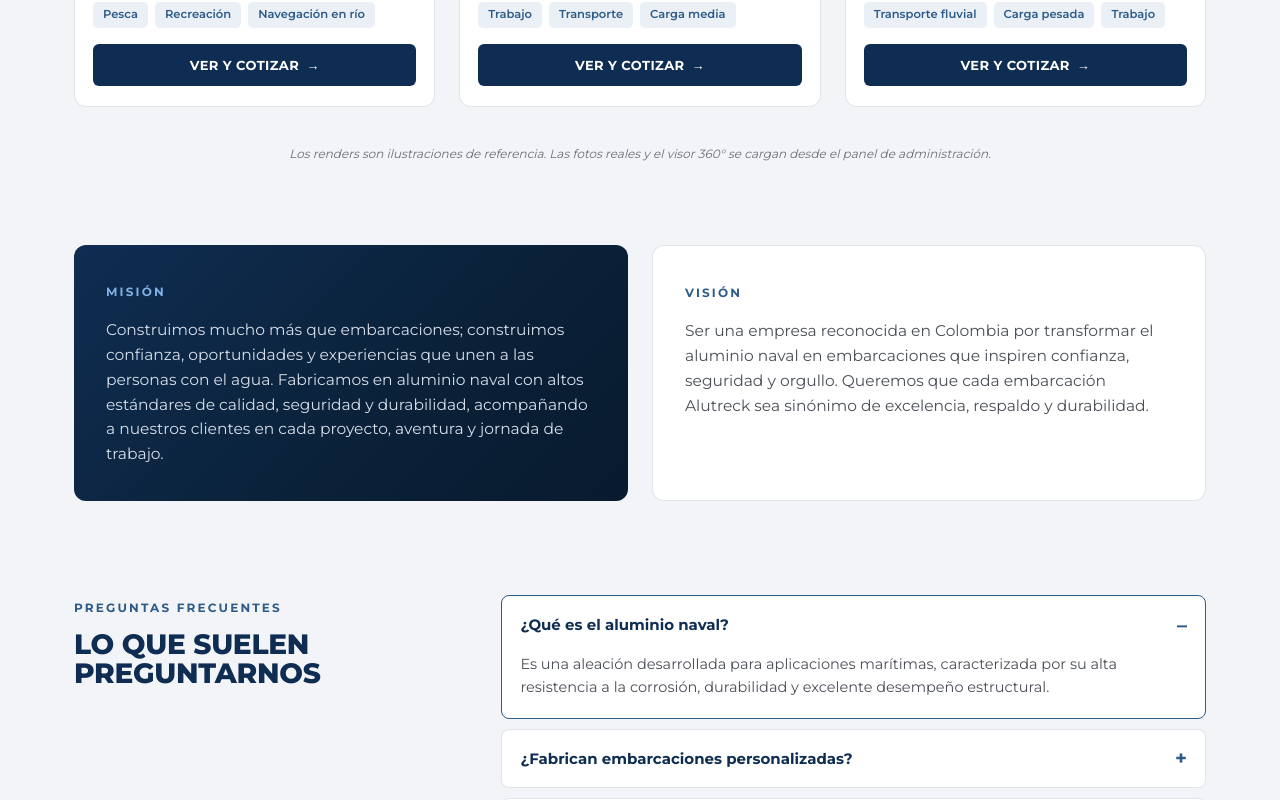
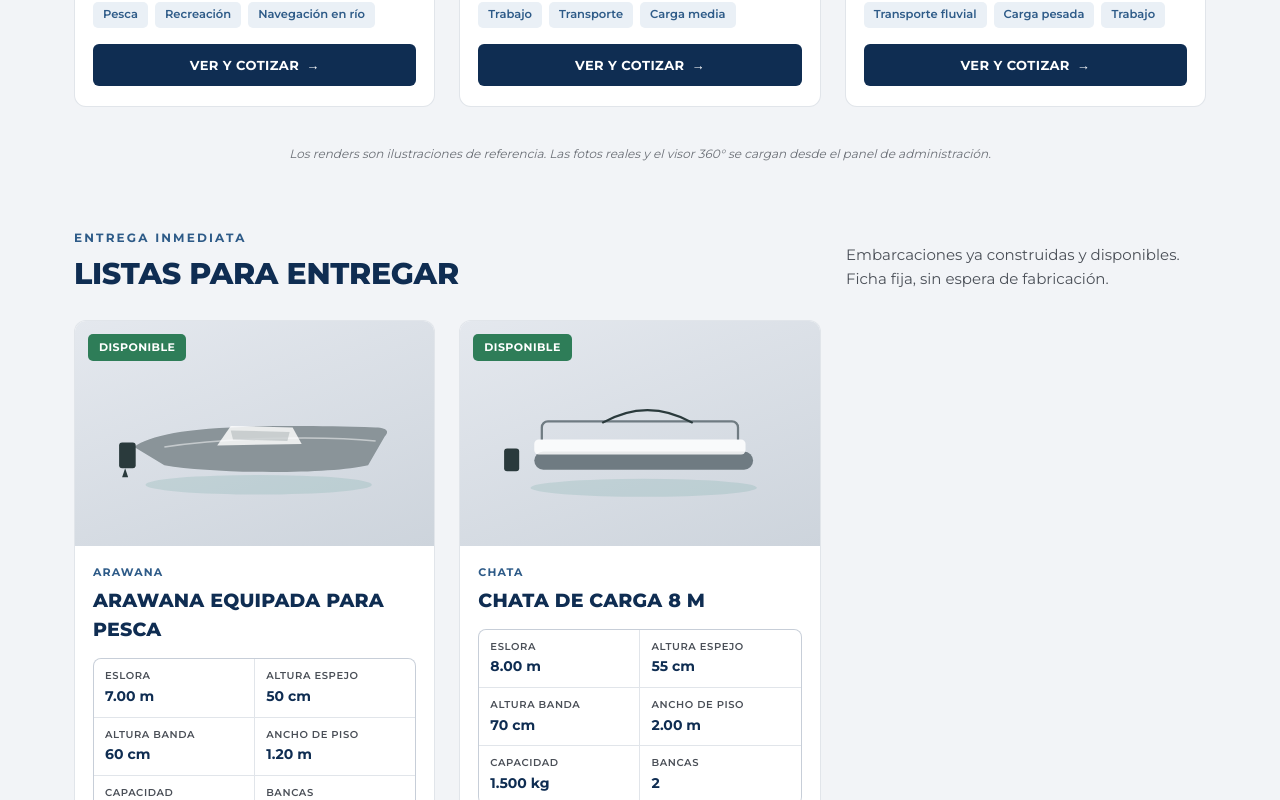
Before and after one commit to estebanzamudiodg-art/Alutreck, a Next.js app: page / in a window 1280 px wide. Shown: the part 2000-2800 px from the top of the page. Built offline with nearby package versions, Linux system fonts and the light colour scheme; no server answers; the database is empty.

Commit message:
Seccion entrega inmediata

```diff
--- a/src/app/globals.css
+++ b/src/app/globals.css
@@ -229,3 +229,22 @@ a{color:inherit;text-decoration:none}
 
 .note{font-size:12px;color:var(--ink-soft);text-align:center;padding:26px 0 0;font-style:italic;opacity:.8}
 @media(prefers-reduced-motion:reduce){*{transition:none!important;scroll-behavior:auto}}
+
+/* ====== entrega inmediata ====== */
+.disponibles{padding:20px 0 30px}
+.ucard{background:var(--paper);border:1px solid var(--line);border-radius:12px;overflow:hidden;display:flex;flex-direction:column;transition:transform .2s,box-shadow .2s}
+.ucard:hover{transform:translateY(-4px);box-shadow:var(--shadow)}
+.uph{position:relative;aspect-ratio:16/10;background:linear-gradient(160deg,#E4E8EE,#CDD4DC);display:flex;align-items:center;justify-content:center}
+.uph .art{width:84%}
+.ubadge{position:absolute;left:13px;top:13px;font-size:11px;font-weight:700;text-transform:uppercase;letter-spacing:.04em;padding:5px 11px;border-radius:5px;color:#fff}
+.ubadge.disponible{background:#2E7D58}
+.ubadge.reservada{background:#B97E36}
+.ucard-b{padding:18px;display:flex;flex-direction:column;flex:1}
+.umodelo{font-size:11px;font-weight:700;text-transform:uppercase;letter-spacing:.1em;color:var(--steel)}
+.ucard-b h3{font-weight:800;font-size:19px;margin:5px 0 14px;text-transform:uppercase;color:var(--navy);letter-spacing:.01em}
+.ficha{display:grid;grid-template-columns:1fr 1fr;gap:1px;background:var(--line);border:1px solid var(--line);border-radius:8px;overflow:hidden;margin-bottom:14px}
+.fi{background:var(--paper);padding:9px 11px;display:flex;flex-direction:column;gap:2px}
+.fi-k{font-size:10px;letter-spacing:.06em;text-transform:uppercase;color:var(--ink-soft);font-weight:600}
+.fi-v{font-size:14px;font-weight:700;color:var(--navy)}
+.uequip{font-size:13px;color:var(--ink-soft);margin:0 0 16px;line-height:1.5}
+.ucard-b .a-prim{margin-top:auto}
--- a/src/app/page.tsx
+++ b/src/app/page.tsx
@@ -1,18 +1,20 @@
 import Link from 'next/link';
 import { SiteHeader } from '@/components/SiteHeader';
 import { ModelCard } from '@/components/ModelCard';
+import { UnidadCard } from '@/components/UnidadCard';
 import { RequestForm } from '@/components/RequestForm';
 import { FaqList } from '@/components/FaqList';
 import { Logo } from '@/components/Logo';
 import { HullArt } from '@/components/HullArt';
 import { IconShield, IconCheck, IconGear, IconWrench, IconAnchor, IconHandshake, IconLayers } from '@/components/Icons';
-import { getModels } from '@/lib/queries';
+import { getModels, getUnidadesDisponibles } from '@/lib/queries';
 import { BENEFICIOS_ALUMINIO, FAQS, CONTACTO } from '@/lib/seed-data';
 
 export const revalidate = 60;
 
 export default async function HomePage() {
   const modelos = await getModels();
+  const unidades = await getUnidadesDisponibles();
 
   return (
     <>
@@ -108,6 +110,24 @@ export default async function HomePage() {
         </div>
       </section>
 
+      {/* ENTREGA INMEDIATA */}
+      {unidades.length > 0 && (
+        <section className="disponibles" id="disponibles">
+          <div className="wrap">
+            <div className="models-head">
+              <div>
+                <span className="eyebrow">Entrega inmediata</span>
+                <h2 className="disp">Listas para entregar</h2>
+              </div>
+              <p>Embarcaciones ya construidas y disponibles. Ficha fija, sin espera de fabricación.</p>
+            </div>
+            <div className="grid-models grid-3">
+              {unidades.map((u) => <UnidadCard key={u.id} u={u} />)}
+            </div>
+          </div>
+        </section>
+      )}
+
       {/* MISIÓN / VISIÓN */}
       <section className="mv">
         <div className="wrap mv-grid">
--- a/src/components/SiteHeader.tsx
+++ b/src/components/SiteHeader.tsx
@@ -9,6 +9,7 @@ export function SiteHeader() {
         <nav className="menu">
           <Link href="/#inicio">Inicio</Link>
           <Link href="/#productos">Embarcaciones</Link>
+          <Link href="/#disponibles">Entrega inmediata</Link>
           <Link href="/#nosotros">Nosotros</Link>
           <Link href="/#preguntas">Preguntas</Link>
           <Link href="/#contacto">Contacto</Link>
--- /dev/null
+++ b/src/components/UnidadCard.tsx
@@ -0,0 +1,46 @@
+import { HullArt } from './HullArt';
+import { CONTACTO } from '@/lib/seed-data';
+import type { UnidadDisponible } from '@/lib/types';
+
+export function UnidadCard({ u }: { u: UnidadDisponible }) {
+  const cover = u.imagenes[0];
+  const msg = `Hola, me interesa la ${u.modelo}${u.titulo ? ` (${u.titulo})` : ''} disponible para entrega inmediata.`;
+  const wa = `${CONTACTO.whatsappLink}?text=${encodeURIComponent(msg)}`;
+
+  const ficha: [string, string][] = [
+    ['Eslora', u.eslora],
+    ['Altura espejo', u.altura_espejo],
+    ['Altura banda', u.altura_banda],
+    ['Ancho de piso', u.ancho_piso],
+    ['Capacidad', u.capacidad_carga],
+    ['Bancas', u.cantidad_bancas],
+  ];
+
+  return (
+    <article className="ucard">
+      <div className="uph">
+        {cover ? (
+          // eslint-disable-next-line @next/next/no-img-element
+          <img className="ph-img" src={cover} alt={u.modelo} />
+        ) : (
+          <HullArt forma={u.forma} hex={u.hex} />
+        )}
+        <span className={`ubadge ${u.estado}`}>{u.estado === 'reservada' ? 'Reservada' : 'Disponible'}</span>
+      </div>
+      <div className="ucard-b">
+        <span className="umodelo">{u.modelo}</span>
+        <h3>{u.titulo ?? `${u.modelo} · entrega inmediata`}</h3>
+
+        <div className="ficha">
+          {ficha.filter(([, v]) => v).map(([k, v]) => (
+            <div className="fi" key={k}><span className="fi-k">{k}</span><span className="fi-v">{v}</span></div>
+          ))}
+        </div>
+
+        {u.equipamiento && <p className="uequip">{u.equipamiento}</p>}
+
+        <a className="a-prim" href={wa}>Me interesa <span className="arr">→</span></a>
+      </div>
+    </article>
+  );
+}
--- a/src/lib/queries.ts
+++ b/src/lib/queries.ts
@@ -67,3 +67,35 @@ function mapRow(m: any, imagenes: string[], frames360: string[]): BoatModel {
     frames360,
   };
 }
+
+import { unidadesDisponibles } from './seed-data';
+import type { UnidadDisponible } from './types';
+
+export async function getUnidadesDisponibles(): Promise<UnidadDisponible[]> {
+  const supabase = getServerClient();
+  if (!supabase) return unidadesDisponibles();
+  try {
+    const { data, error } = await supabase
+      .from('unidades')
+      .select('id, modelo, modelo_slug, titulo, estado, specs, eslora, altura_espejo, altura_banda, ancho_piso, capacidad_carga, cantidad_bancas, equipamiento')
+      .neq('estado', 'vendida')
+      .order('orden', { ascending: true });
+    if (error || !data || data.length === 0) return unidadesDisponibles();
+    return data.map((u: any) => ({
+      id: u.id,
+      modelo: u.modelo ?? '',
+      modeloSlug: u.modelo_slug ?? undefined,
+      titulo: u.titulo ?? undefined,
+      estado: u.estado ?? 'disponible',
+      forma: (u.specs?.forma === 'pontoon' ? 'pontoon' : 'v'),
+      hex: u.specs?.hex ?? '#8A9499',
+      imagenes: [],
+      eslora: u.eslora ?? '', altura_espejo: u.altura_espejo ?? '',
+      altura_banda: u.altura_banda ?? '', ancho_piso: u.ancho_piso ?? '',
+      capacidad_carga: u.capacidad_carga ?? '', cantidad_bancas: u.cantidad_bancas ?? '',
+      equipamiento: u.equipamiento ?? undefined,
+    }));
+  } catch {
+    return unidadesDisponibles();
+  }
+}
--- a/src/lib/seed-data.ts
+++ b/src/lib/seed-data.ts
@@ -69,3 +69,26 @@ export const CONTACTO = {
 export function modelBySlug(slug: string): BoatModel | undefined {
   return MODELS.find((m) => m.slug === slug);
 }
+
+// Unidades de ejemplo para "Entrega inmediata".
+// En producción las gestionas desde el panel admin (tabla `unidades`).
+export const UNIDADES: import('./types').UnidadDisponible[] = [
+  {
+    id: 'u1', modelo: 'Arawana', modeloSlug: 'arawana', titulo: 'Arawana equipada para pesca',
+    estado: 'disponible', forma: 'v', hex: '#8A9499', imagenes: [],
+    eslora: '7.00 m', altura_espejo: '50 cm', altura_banda: '60 cm',
+    ancho_piso: '1.20 m', capacidad_carga: '6 personas', cantidad_bancas: '3',
+    equipamiento: 'Lista para motor fuera de borda. Incluye bancas y casco terminado.',
+  },
+  {
+    id: 'u2', modelo: 'Chata', modeloSlug: 'chata', titulo: 'Chata de carga 8 m',
+    estado: 'disponible', forma: 'pontoon', hex: '#6F7B82', imagenes: [],
+    eslora: '8.00 m', altura_espejo: '55 cm', altura_banda: '70 cm',
+    ancho_piso: '2.00 m', capacidad_carga: '1.500 kg', cantidad_bancas: '2',
+    equipamiento: 'Fondo plano reforzado para transporte de carga.',
+  },
+];
+
+export function unidadesDisponibles(): import('./types').UnidadDisponible[] {
+  return UNIDADES.filter((u) => u.estado !== 'vendida');
+}
```
Also changed, not shown: src/lib/types.ts (+20 -0 lines), 2 other files (tests, documents, lock files or other folders).
